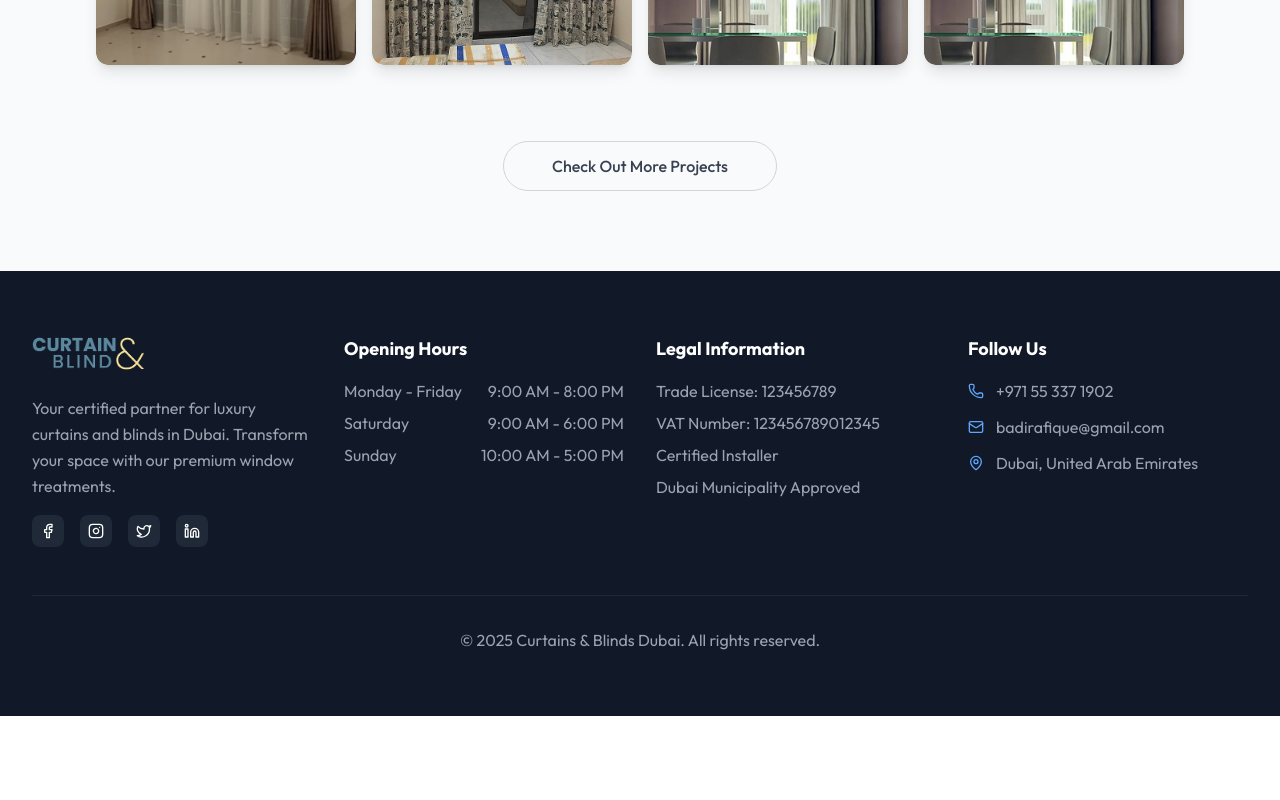
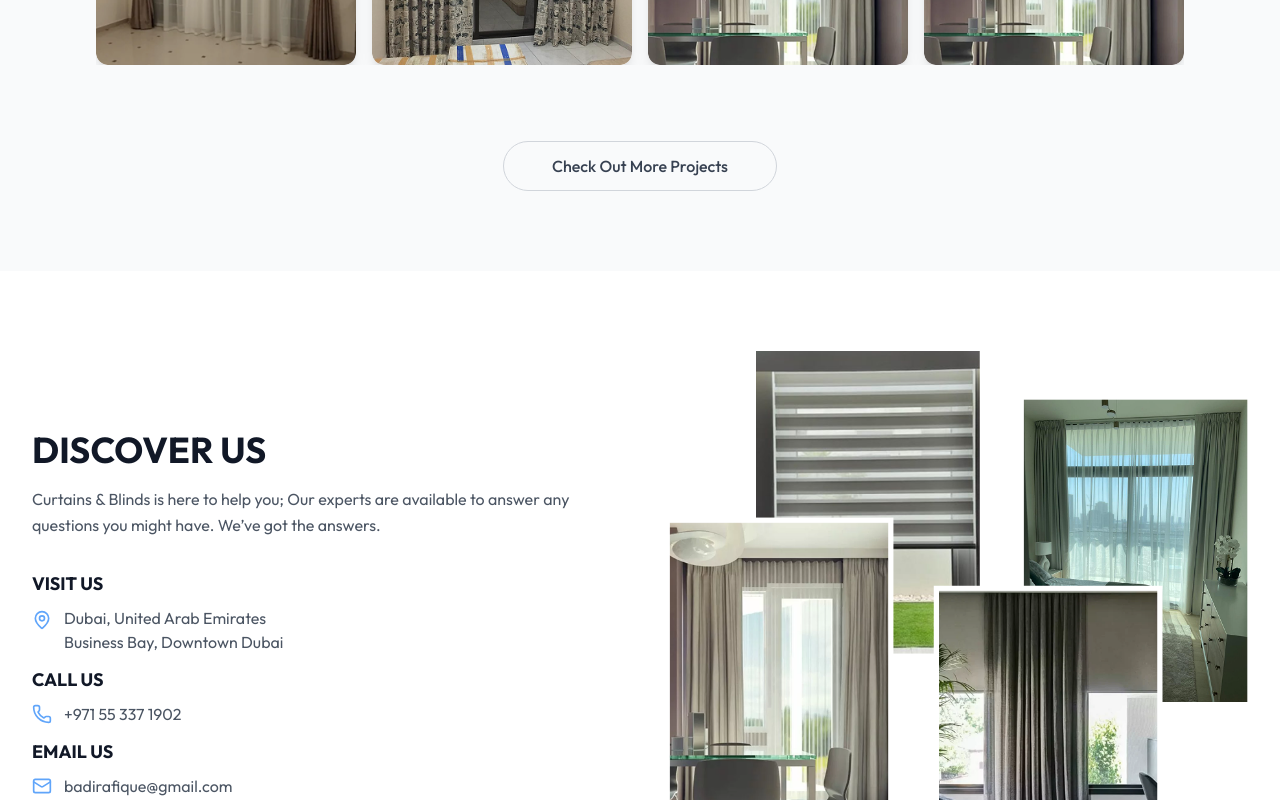
Before and after one commit to jamanador/wavesandcurtain, a React (Vite) app: page / in a window 1280 px wide. Shown: the part 3921-4721 px from the top of the page. Before the commit the page ends 4637 px from the top, so only its background shows below. Built offline with nearby package versions, Linux system fonts and the light colour scheme.

Commit message:
Fixed the responsive issue , was showing overflow for just use the max-w in child class

```diff
--- a/src/App.jsx
+++ b/src/App.jsx
@@ -1,11 +1,11 @@
+import DiscoverUs from "./Components/DiscoverUs";
 import Footer from "./Components/Footer";
 import GetCustomCurtain from "./Components/GetCustomCurtain";
 import Header from "./Components/Header";
 import Hero from "./Components/Hero";
 import Products from "./Components/products";
-import Projects from "./Components/projects";
+import Projects from "./Components/Projects";
 import RenovationSection from "./Components/RenovationSection";
-
 export default function App() {
   return (
     <div className="min-h-screen">
@@ -13,8 +13,11 @@ export default function App() {
       <Hero />
       <RenovationSection />
       <Products />
-      <GetCustomCurtain />
+      <div className="overflow-hidden">
+        <GetCustomCurtain />
+      </div>
       <Projects />
+      <DiscoverUs />
       <Footer />
     </div>
   );
--- /dev/null
+++ b/src/Components/DiscoverUs.jsx
@@ -0,0 +1,76 @@
+import { motion } from 'framer-motion';
+import { Mail, MapPin, Phone } from 'lucide-react';
+import discover from '../assets/discover.png';
+
+const DiscoverUs = () => {
+  return (
+    <section className="py-20 bg-white overflow-hidden"> {/* ✅ Added overflow-hidden */}
+      <div className="max-w-7xl mx-auto px-4 sm:px-6 lg:px-8">
+        <div className="grid lg:grid-cols-2 gap-12 items-center overflow-hidden"> {/* optional overflow-hidden */}
+          {/* Right Images */}
+          <motion.div
+            // whileHover={{ scale: 1.05 }}
+            whileTap={{ scale: 1.95, duration: 0.95 }}
+            initial={{ opacity: 0, x: 50 }}
+            whileInView={{ opacity: 1, x: 0 }}
+            transition={{ duration: 0.8 }}
+            viewport={{ once: true }}
+            className="lg:order-2"
+          >
+            <img src={discover} alt="" className="w-full h-auto max-w-full" /> {/* ✅ Added max-w-full */}
+          </motion.div>
+
+          {/* Left Content */}
+          <motion.div
+            initial={{ opacity: 0, x: -50 }}
+            whileInView={{ opacity: 1, x: 0 }}
+            transition={{ duration: 0.8 }}
+            viewport={{ once: true }}
+            className="space-y-8 lg:order-1"
+          >
+            <div className="space-y-4">
+              <h2 className="text-3xl lg:text-4xl font-bold text-gray-900">
+                DISCOVER US
+              </h2>
+              <p className="text-gray-600 leading-relaxed">
+                Curtains & Blinds is here to help you;
+                Our experts are available to answer any questions you might have. We’ve got the answers.
+              </p>
+            </div>
+
+            <div className="space-y-3">
+              <div className="space-y-2">
+                <h3 className="text-lg font-bold text-gray-900">VISIT US</h3>
+                <div className="flex items-start space-x-3">
+                  <MapPin className="w-5 h-5 text-blue-400 mt-1" />
+                  <div className="text-gray-600">
+                    Dubai, United Arab Emirates<br />
+                    Business Bay, Downtown Dubai
+                  </div>
+                </div>
+              </div>
+
+              <div className="space-y-2">
+                <h3 className="text-lg font-bold text-gray-900">CALL US</h3>
+                <div className="flex items-center space-x-3">
+                  <Phone className="w-5 h-5 text-blue-400" />
+                  <div className="text-gray-600">+971 55 337 1902</div>
+                </div>
+              </div>
+
+              <div className="space-y-2">
+                <h3 className="text-lg font-bold text-gray-900">EMAIL US</h3>
+                <div className="flex items-center space-x-3">
+                  <Mail className="w-5 h-5 text-blue-400" />
+                  <div className="text-gray-600">badirafique@gmail.com</div>
+                </div>
+              </div>
+            </div>
+          </motion.div>
+        </div>
+      </div>
+    </section>
+  );
+};
+
+export default DiscoverUs;
--- a/src/Components/Footer.jsx
+++ b/src/Components/Footer.jsx
@@ -1,6 +1,6 @@
 import { motion } from 'framer-motion';
 import { Facebook, Instagram, Linkedin, Mail, MapPin, Phone, Twitter } from 'lucide-react';
-import logo from '../assets/logo.png'; // Adjust the path as necessary
+import logo from '../assets/logo.png';
 
 const Footer = () => {
   return (
@@ -18,7 +18,7 @@ const Footer = () => {
             <div className="flex items-center space-x-2">
               <img src={logo} alt="" className='w-28' />
             </div>
-            <p className="text-gray-400 leading-relaxed">
+            <p className="text-gray-400 leading-normal">
               Your certified partner for luxury curtains and blinds in Dubai. Transform your space with our premium window treatments.
             </p>
             <div className="flex space-x-4">
@@ -72,10 +72,12 @@ const Footer = () => {
           >
             <h3 className="text-lg font-bold">Legal Information</h3>
             <div className="space-y-2 text-gray-400">
-              <div>Trade License: 123456789</div>
+              {/* <div>Trade License: 123456789</div>
               <div>VAT Number: 123456789012345</div>
               <div>Certified Installer</div>
+              <div>Dubai Municipality Approved</div> */}
               <div>Dubai Municipality Approved</div>
+              <div>Privacy Policy</div>
             </div>
           </motion.div>
 
@@ -87,7 +89,7 @@ const Footer = () => {
             viewport={{ once: true }}
             className="space-y-4"
           >
-            <h3 className="text-lg font-bold">Follow Us</h3>
+            <h3 className="text-lg font-bold">Contact Us</h3>
             <div className="space-y-3">
               <div className="flex items-center space-x-3">
                 <Phone className="w-4 h-4 text-blue-400" />
--- a/src/Components/GetCustomCurtain.jsx
+++ b/src/Components/GetCustomCurtain.jsx
@@ -1,9 +1,9 @@
 import { motion } from 'framer-motion';
-import getCustom from '../assets/getCustom.png'; // Ensure this path is correct
+import getCustom from '../assets/getCustom.png';
 
 const GetCustomCurtain = () => {
   return (
-    <section className="py-10 sm:py-32 ">
+    <section className="py-10 sm:py-32">
       <div className="max-w-7xl mx-auto px-4 sm:px-6 lg:px-8">
         <div className="grid grid-cols-1 lg:grid-cols-2 gap-8 lg:gap-12 items-center">
           {/* Left Image */}
@@ -12,13 +12,13 @@ const GetCustomCurtain = () => {
             whileInView={{ opacity: 1, x: 0 }}
             transition={{ duration: 0.8 }}
             viewport={{ once: true }}
-            className="relative"
+            className="overflow-hidden" // Ensures no overflow from this div
           >
-            <div className="relative overflow-hidden">
+            <div className="overflow-hidden">
               <img
                 src={getCustom}
                 alt="Modern living room with custom curtains"
-                className="w-full h-auto max-h-96 object-cover"
+                className="w-full h-auto object-cover"
               />
             </div>
           </motion.div>
@@ -29,19 +29,19 @@ const GetCustomCurtain = () => {
             whileInView={{ opacity: 1, x: 0 }}
             transition={{ duration: 0.8 }}
             viewport={{ once: true }}
-            className="space-y-6"
+            className="space-y-6 overflow-hidden" // Ensures no overflow from this div
           >
             <div className="space-y-4">
               <h2 className="text-3xl lg:text-4xl font-bold text-gray-900">
                 Get Custom Curtains & Blinds in Dubai
               </h2>
-              <p className="text-gray-600 leading-relaxed">
+              <p className="text-gray-600 leading-relaxed overflow-hidden">
                 Transform your space with premium curtains, blinds, and wallpaper from Waves Curtains & Blinds, Dubai's leading window treatment specialists. We provide luxury blackout curtains for optimal light control, smart motorized blinds for effortless operation, and designer wallpapers to instantly elevate any interior. Our collection combines exceptional quality with the latest designs to enhance both homes and offices.
               </p>
             </div>
 
             <motion.button
-              whileHover={{ scale: 1.05 }}
+              // whileHover={{ scale: 1.05 }}
               whileTap={{ scale: 0.95 }}
               className="bg-orange-400 text-white px-8 py-3 rounded-full hover:bg-blue-400 transition-colors duration-200 font-medium"
             >
--- a/src/Components/Header.jsx
+++ b/src/Components/Header.jsx
@@ -1,7 +1,7 @@
 import { motion } from 'framer-motion';
 import { Menu, Phone, X } from 'lucide-react';
 import { useEffect, useState } from 'react';
-import logo from '../assets/logo.png'; // Adjust the path as necessary
+import logo from '../assets/logo.png';
 const Header = () => {
   const [isMenuOpen, setIsMenuOpen] = useState(false);
   const [isScrolled, setIsScrolled] = useState(false);
--- a/src/Components/Hero.jsx
+++ b/src/Components/Hero.jsx
@@ -52,7 +52,7 @@ const Hero = () => {
                 Get Started →
               </button>
               <button className="border border-gray-300 text-gray-700 px-5 md:px-8 py-3 rounded-full hover:bg-gray-700 hover:text-white transition-colors duration-200 font-medium">
-                View Our Projects              </button>
+                View Our Projects</button>
             </motion.div>
 
             {/* Stats */}
--- a/src/Components/ProductCard.jsx
+++ b/src/Components/ProductCard.jsx
@@ -17,7 +17,7 @@ const ProductCard = ({ product, index }) => {
           <img
             src={product.image}
             alt={product.name}
-            className="w-full h-full object-cover group-hover:scale-110 transition-transform duration-500"
+            className="w-full h-full object-cover "
           />
 
           {/* Always-visible text */}
--- a/src/Components/projects.jsx
+++ b/src/Components/projects.jsx
@@ -1,20 +1,20 @@
 import { motion } from 'framer-motion';
-import project1 from '../assets/project1.png'; // Ensure this path is correct
-import project10 from '../assets/project10.png'; // Ensure this path is correct
-import project11 from '../assets/project11.png'; // Ensure this path is correct
-import project12 from '../assets/project12.png'; // Ensure this path is correct
-import project13 from '../assets/project13.png'; // Ensure this path is correct
-import project114 from '../assets/project14.png'; // Ensure this path is correct
-import project15 from '../assets/project15.png'; // Ensure this path is correct
-import project16 from '../assets/project16.png'; // Ensure this path is correct
-import project2 from '../assets/project2.png'; // Ensure this path is correct
-import project3 from '../assets/project3.png'; // Ensure this path is correct
-import project4 from '../assets/project4.png'; // Ensure this path is correct
-import project5 from '../assets/project5.png'; // Ensure this path is correct
-import project6 from '../assets/project6.png'; // Ensure this path is correct
-import project7 from '../assets/project7.png'; // Ensure this path is correct
-import project8 from '../assets/project8.png'; // Ensure this path is correct
-import project9 from '../assets/project9.png'; // Ensure this path is correct
+import project1 from '../assets/project1.png';
+import project10 from '../assets/project10.png';
+import project11 from '../assets/project11.png';
+import project12 from '../assets/project12.png';
+import project13 from '../assets/project13.png';
+import project114 from '../assets/project14.png';
+import project15 from '../assets/project15.png';
+import project16 from '../assets/project16.png';
+import project2 from '../assets/project2.png';
+import project3 from '../assets/project3.png';
+import project4 from '../assets/project4.png';
+import project5 from '../assets/project5.png';
+import project6 from '../assets/project6.png';
+import project7 from '../assets/project7.png';
+import project8 from '../assets/project8.png';
+import project9 from '../assets/project9.png';
 
 const Projects = () => {
   const projects = [
@@ -38,7 +38,7 @@ const Projects = () => {
 
   return (
     <section id="projects" className="py-20 bg-gray-50">
-      <div className="max-w-6xl mx-auto px-4 sm:px-6 lg:px-8">
+      <div className="max-w-6xl mx-auto px-4 sm:px-6 lg:px-8 overflow-hidden">
         <motion.div
           initial={{ opacity: 0, y: 30 }}
           whileInView={{ opacity: 1, y: 0 }}
@@ -47,14 +47,15 @@ const Projects = () => {
           className="text-center space-y-1 mb-16"
         >
           <p className="text-blue-400 font-semibold">Discover Our</p>
-          <h2 className="text-4xl lg:text-4xl font-bold text-gray-900">
+          <h2 className="text-2xl md:text-4xl font-bold text-gray-900">
             Projects That Reflect Our
             <br />
-            <span className="">Passion and Precision</span>
+            <span>Passion and Precision</span>
           </h2>
         </motion.div>
 
-        <div className="grid grid-cols-2 md:grid-cols-3 lg:grid-cols-4 gap-x-4 gap-y-4">
+        {/* Add overflow-hidden here to prevent image scaling overflow */}
+        <div className="grid grid-cols-2 md:grid-cols-3 lg:grid-cols-4 gap-4 overflow-hidden">
           {projects.map((image, index) => (
             <motion.div
               key={index}
@@ -62,23 +63,17 @@ const Projects = () => {
               whileInView={{ opacity: 1, scale: 1 }}
               transition={{ duration: 0.5, delay: index * 0.05 }}
               viewport={{ once: true }}
-              whileHover={{ scale: 1.05 }}
-              className="group cursor-pointer"
+              whileHover={{ scale: 1.02 }}
+              className="group cursor-pointer overflow-hidden rounded-xl shadow-lg bg-white"
             >
-              <div className="relative rounded-xl overflow-hidden shadow-lg bg-white">
-                <div className="overflow-hidden">
-                  <img
-                    src={image}
-                    alt={`Project ${index + 1}`}
-                    className="w-full h-auto object-cover transform group-hover:scale-105 transition-transform duration-500"
-                  />
-                  <div className="absolute inset-0 bg-black/0 group-hover:bg-black/20 transition-colors duration-300" />
-                </div>
-              </div>
+              <img
+                src={image}
+                alt={`Project ${index + 1}`}
+                className="w-full h-auto object-cover"
+              />
             </motion.div>
           ))}
         </div>
-
 
         <motion.div
           initial={{ opacity: 0, y: 30 }}
@@ -93,6 +88,7 @@ const Projects = () => {
         </motion.div>
       </div>
     </section>
+
   );
 };
 
--- a/src/index.css
+++ b/src/index.css
@@ -4,6 +4,7 @@
 
 body {
   font-family: 'Outfit', sans-serif;
+  overflow-x: hidden!important;
 }
 /* index.css or global.css */
 .section-divider {
```
Also changed, not shown: src/assets/discover.png (added).
